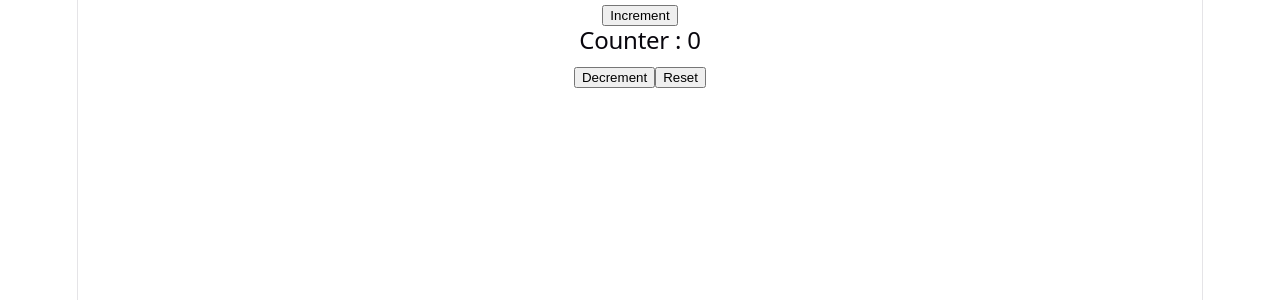
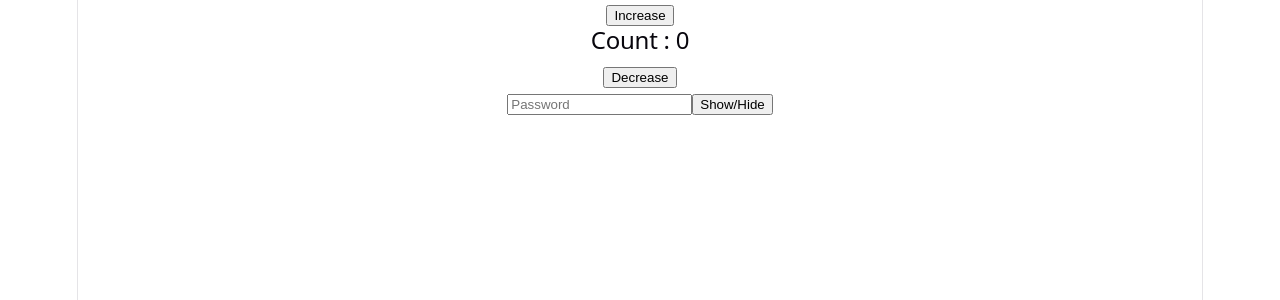
Before and after one commit to SooryaSDas/reactjs, a React (Vite) app in the folder react-js-tutorial/: page / in a window 1280 px wide. Shown: the top 300 px of the page. Built offline with nearby package versions, Linux system fonts and the light colour scheme.

Commit message:
counter, show/hide

```diff
--- a/react-js-tutorial/src/App.tsx
+++ b/react-js-tutorial/src/App.tsx
@@ -1,6 +1,10 @@
 // import './App.css'
 
-import Counter from "./Counter"
+import Counter from "./Questions/Counter"
+import ShowHide from "./Questions/ShowHide"
+
+// import Counter from "./Counter"
+// import ShowPassword from "./ShowPassword"
 
 // import DataBinding from "./Databinding"
 // import Digital from "./Digital"
@@ -14,6 +18,9 @@ function App() {
   return (
     <>
       <Counter />
+      <ShowHide />
+      {/* <Counter /> */}
+      {/* <ShowPassword /> */}
     {/* <Tododata /> */}
       {/* <Digital/>
       <DataBinding />
--- /dev/null
+++ b/react-js-tutorial/src/Questions/Counter.tsx
@@ -0,0 +1,12 @@
+import { useState } from "react";
+
+function Counter(){
+    const [count, setCount] = useState(0);
+    return <div>
+            <button onClick={()=>setCount(count+1)}>Increase</button>
+            <h2>Count : {count}</h2>
+            <button onClick={()=>setCount(count-1)}>Decrease</button>
+    </div>
+}
+
+export default Counter;
--- /dev/null
+++ b/react-js-tutorial/src/Questions/ShowHide.tsx
@@ -0,0 +1,11 @@
+import { useState } from "react";
+
+function ShowHide(){
+    const [show,setShow] = useState(false)
+    return <div>
+        <input type={`${show === true ? 'text' : 'password'}`} placeholder="Password" />
+        <button onClick={()=>setShow(!show)}>Show/Hide</button>
+    </div>
+}
+
+export default ShowHide;
--- /dev/null
+++ b/react-js-tutorial/src/ShowPassword.tsx
@@ -0,0 +1,13 @@
+import { useState } from "react"
+
+function ShowPassword() {
+    const [display, setDisplay] = useState(false)
+    return <div>
+       { <input
+        type={`${display ? 'text' : 'password'}`}
+       placeholder="password" />}
+        <button onClick={()=>setDisplay(true)}>diplay/hide password</button>
+    </div>
+}
+
+export default ShowPassword
```
